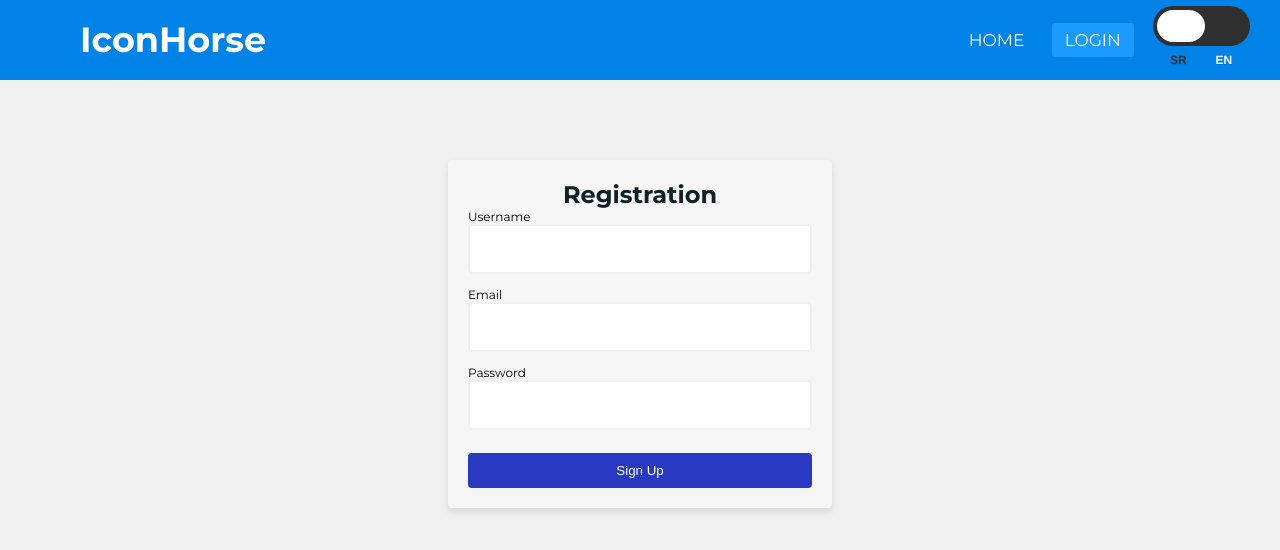
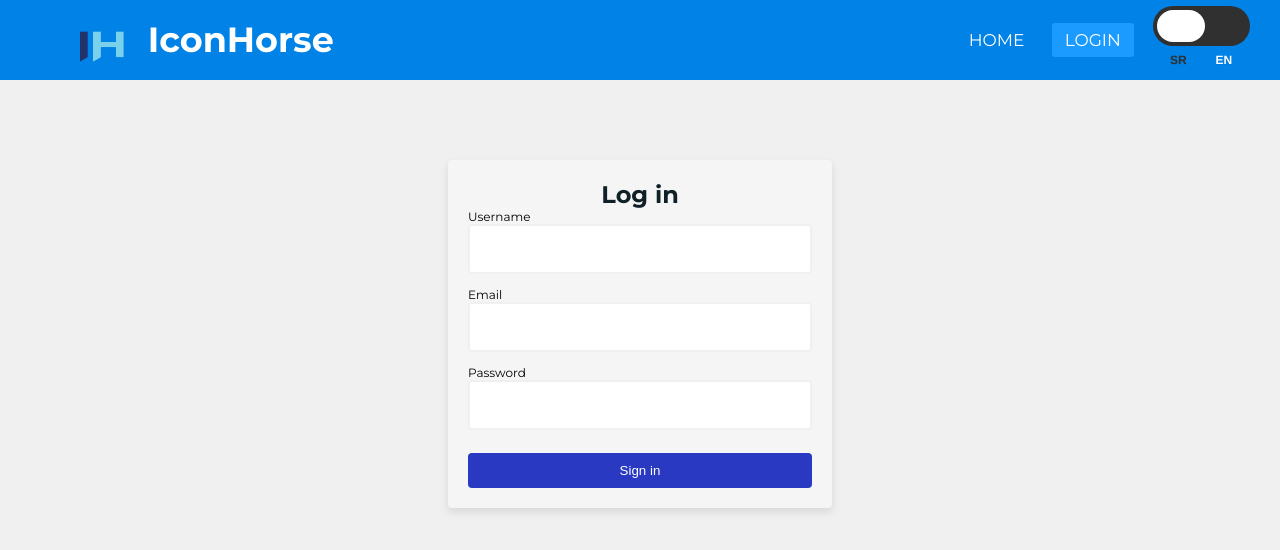
Before and after one commit to MedzidJasarovic/IconHorse, a plain HTML site: page pages/login.html in a window 1280 px wide. Drawn offline with Linux system fonts and the light colour scheme.

Commit message:
all finished

```diff
--- a/pages/login.html
+++ b/pages/login.html
@@ -17,6 +17,7 @@
       href="https://fonts.googleapis.com/css2?family=Montserrat:wght@400;700&display=swap"
       rel="stylesheet"
     />
+    <link rel="icon" href="../images/logozasajt.png" type="image/png" />
   </head>
   <body>
     <nav>
@@ -24,7 +25,19 @@
       <label for="check" class="checkbtn">
         <i class="fas fa-bars"></i>
       </label>
-      <label class="logo">IconHorse</label>
+      <label class="logo">
+        <a
+          href="../pages/index.html"
+          style="text-decoration: none; color: inherit"
+        >
+          <img
+            src="../images/logozasajt.png"
+            alt="IconHorse Logo"
+            style="height: 40px; vertical-align: middle; margin-right: 10px"
+          />
+          IconHorse
+        </a>
+      </label>
       <ul>
         <li>
           <a href="../pages/index.html" data-en="Home" data-sr="Početna"
@@ -68,7 +81,7 @@
     </nav>
     <div class="container">
       <form id="form" action="/">
-        <h1 data-en="Registration" data-sr="Registracija">Registration</h1>
+        <h1 data-en="Log in" data-sr="Registracija">Log in</h1>
         <div class="input-control">
           <label for="username" data-en="Username" data-sr="Korisnicko ime"
             >Username</label
@@ -88,24 +101,14 @@
           <input id="password" name="password" type="password" />
           <div class="error"></div>
         </div>
-        <!-- <div class="input-control">
-          <label
-            for="password2"
-            data-en="Password again"
-            data-sr="Ponovite šifru"
-            >Password again</label
-          >
-          <input id="password2" name="password2" type="password" />
-          <div class="error"></div>
-        </div> -->
-        <button type="submit" data-en="Sign up" data-sr="Prijavite se">
-          Sign Up
+
+        <button type="submit" data-en="Sign in" data-sr="Prijavite se">
+          Sign in
         </button>
       </form>
     </div>
     <script src="../JS/formvalid.js"></script>
     <script src="../JS/lang.js"></script>
-    <script src="../JS/login.js"></script>
     <script type="text/javascript" src="../Hashing script/md5-mid.js"></script>
   </body>
 </html>
```
Also changed, not shown: JS/login.js (deleted, +0 -116 lines), pages/about.html (+14 -1 lines), pages/contact.html (+7 -1 lines), pages/icons.html (+14 -1 lines), pages/index.html (+7 -1 lines), images/logozasajt.png (added).
